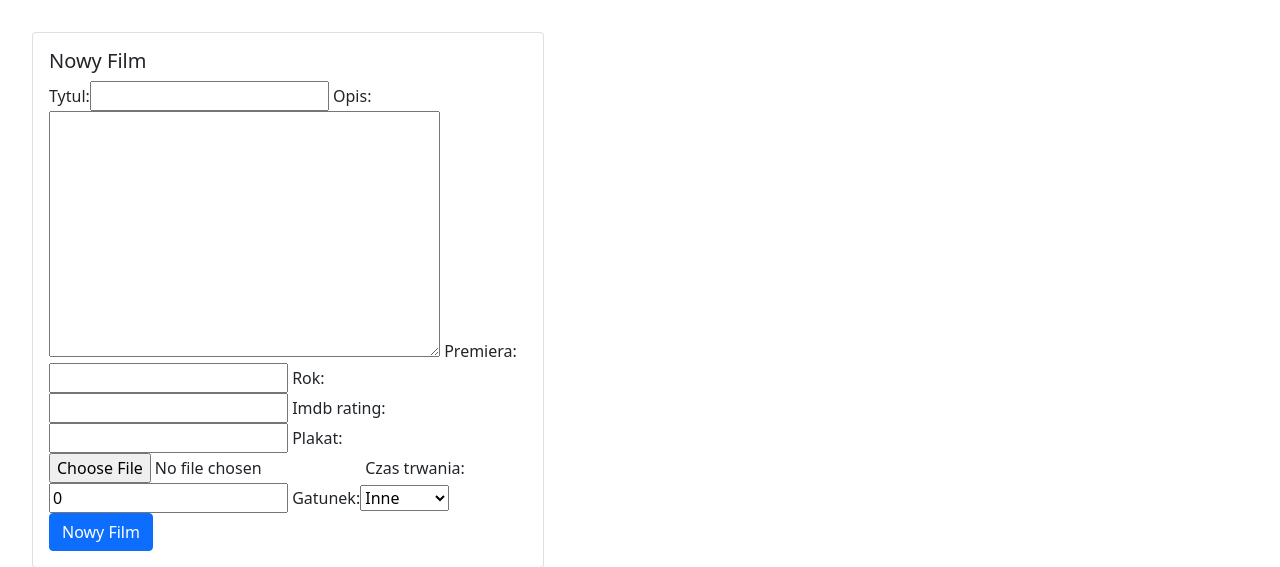
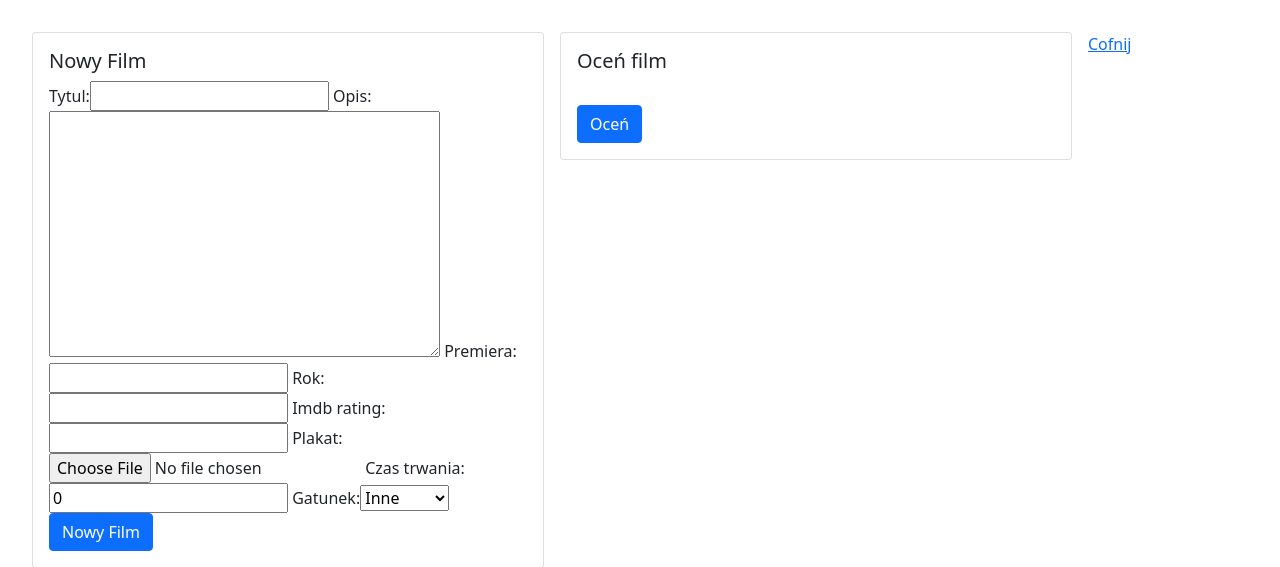
Before and after one commit to AM0k84/Baza-filmow, a Django app: page /filmy/nowy/ in a window 1280 px wide. Shown: the top 567 px of the page. Run offline with Django 3.2, Linux system fonts and the light colour scheme; the visitor is signed in with stand-in values (Sample User, id 1); some libraries are stand-ins or nearby versions.

Commit message:
reviews, rating

```diff
--- a/filmy/forms.py
+++ b/filmy/forms.py
@@ -1,5 +1,6 @@
 from django.forms import ModelForm
-from .models import Film, DodatkoweInfo
+from .models import Film, DodatkoweInfo, Ocena
+
 
 class FilmForm(ModelForm):
     class Meta:
@@ -10,3 +11,9 @@ class DodatkoweInfoForm(ModelForm):
     class Meta:
         model = DodatkoweInfo
         fields = ['czas_trwania', 'gatunek']
+
+
+class OcenaForm(ModelForm):
+    class Meta:
+        model = Ocena
+        fields = ['gwiazdki', 'recenzja']
--- a/filmy/models.py
+++ b/filmy/models.py
@@ -40,4 +40,4 @@ class Ocena(models.Model):
 class Aktor(models.Model):
     imie = models.CharField(max_length=40)
     nazwisko = models.CharField(max_length=40)
-    filmy = models.ManyToManyField(Film)
+    filmy = models.ManyToManyField(Film, related_name='aktorzy')
--- a/filmy/views.py
+++ b/filmy/views.py
@@ -2,8 +2,8 @@ from django.shortcuts import render, get_object_or_404, redirect
 from django.http import HttpResponse
 from django.contrib.auth.decorators import login_required
 
-from .forms import FilmForm, DodatkoweInfoForm
-from .models import Film, DodatkoweInfo
+from .forms import FilmForm, DodatkoweInfoForm, OcenaForm
+from .models import Film, DodatkoweInfo, Ocena
 
 
 # Create your views here.
@@ -32,6 +32,9 @@ def nowy_film(request):
 @login_required
 def edytuj_film(request, id):
     film = get_object_or_404(Film, pk=id)
+    oceny = Ocena.objects.filter(film=film)
+    aktorzy = film.aktorzy.all()
+
     try:
         dodatkowe = DodatkoweInfo.objects.get(film=film.id)
     except DodatkoweInfo.DoesNotExist:
@@ -39,6 +42,13 @@ def edytuj_film(request, id):
 
     form_film = FilmForm(request.POST or None, request.FILES or None, instance=film)
     form_dodatkowe = DodatkoweInfoForm(request.POST or None, instance=dodatkowe)
+    form_ocena = OcenaForm(request.POST or None)
+
+    if request.method == 'POST':
+        if 'gwiazdki' in request.POST:
+            ocena = form_ocena.save(commit=False)
+            ocena.film = film
+            ocena.save()
 
     if all((form_film.is_valid(), form_dodatkowe.is_valid())):
         film = form_film.save(commit=False)
@@ -46,7 +56,7 @@ def edytuj_film(request, id):
         film.dodatkowe = dodatkowe
         film.save()
         return redirect(wszystkie_filmy)
-    return render(request, 'filmy/film_form.html', {'form': form_film, 'form_dodatkowe': form_dodatkowe, 'nowy': False})
+    return render(request, 'filmy/film_form.html', {'form': form_film, 'form_dodatkowe': form_dodatkowe, 'oceny': oceny, 'form_ocena': form_ocena, 'nowy': False})
 
 @login_required
 def usun_film(request, id):
--- a/templates/filmy/film_form.html
+++ b/templates/filmy/film_form.html
@@ -25,4 +25,32 @@
     </form>
       </div>
     </div>
+
+
+    <div class="card" style="width: 32rem; float: left; margin-right: 1rem;">
+      <div class="card-body">
+
+                <h5 class="card-title">Oceń film</h5>
+
+
+        <form method="post" enctype="multipart/form-data">
+        {% csrf_token %}
+
+        {{ form_ocena|bootstrap }} <br>
+
+
+            <button type="submit" class="btn btn-primary">Oceń</button>
+
+    </form>
+      </div>
+    </div>
+
+
+
+    {% for ocena in oceny %}
+        <h4>Gwiazdki {{ ocena.gwiazdki }}</h4>
+        <p> {{ ocena.recenzja }}</p>
+    {% endfor %}
+
+    <a href="{% url 'wszystkie_filmy' %}">Cofnij</a>
 {% endblock %}
```
